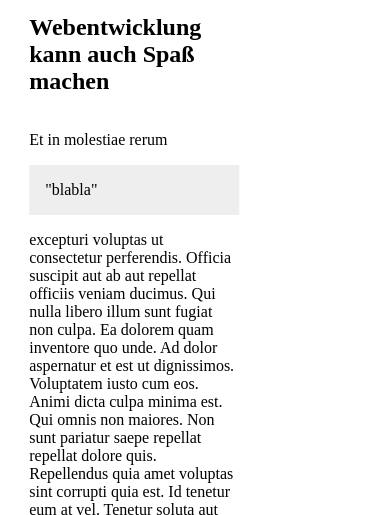
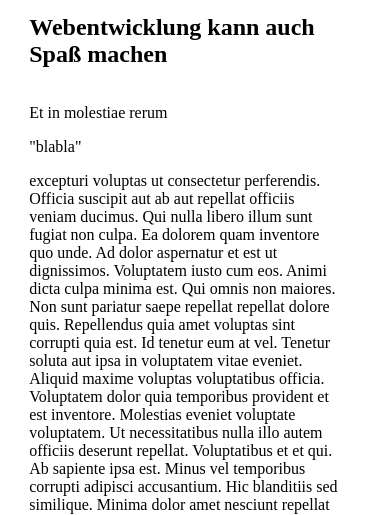
Before and after one commit to codecalf/blog, a website: page src/index.html in a window 390 px wide. Shown: the part 348-863 px from the top of the page. Drawn offline with nearby package versions, Linux system fonts and the light colour scheme; files that its build step writes are made by us from their sources.

Commit message:
Added breakpoint for content-grid.

```diff
--- a/src/sass/_contentGrid.sass
+++ b/src/sass/_contentGrid.sass
@@ -5,6 +5,10 @@
     grid-template-columns: 2fr 1fr
     grid-gap: 1rem
     grid-template-rows: auto
+
+@media screen and ( max-width: 770px )
+    .content-grid-container
+        grid-template-columns: 2fr
 
 .content-grid.first-column
     grid-column: 1 / 2
@@ -14,7 +18,3 @@
 
 .content-grid.full-width
     grid-column: 1 / 3
-
-.quote
-    padding: 1rem
-    background: #eee
```
